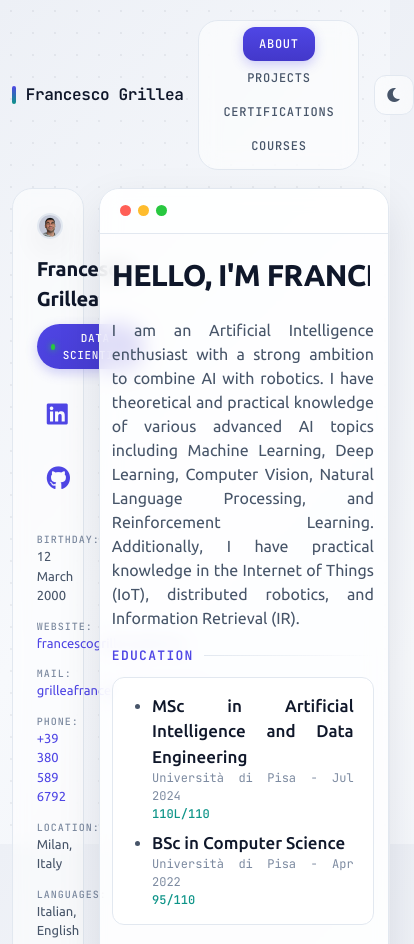
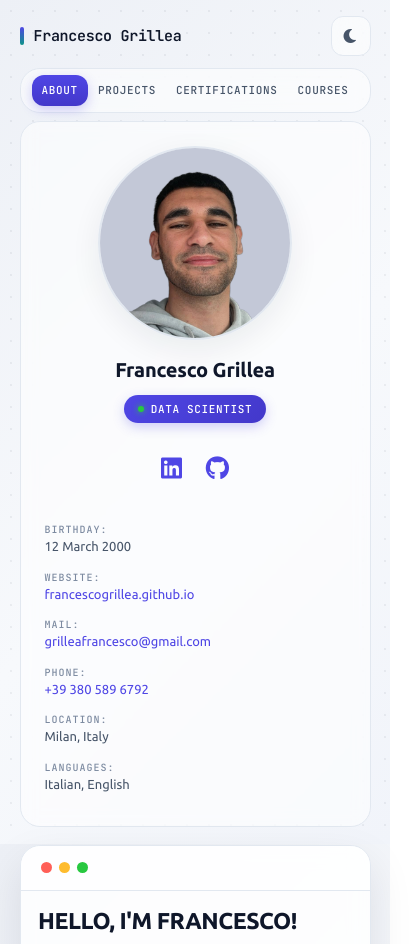
Before and after one commit to francescogrillea/francescogrillea.github.io, a plain HTML site: page index.html in a window 390 px wide. Shown: the top 944 px of the page, 414 px wide, since content can reach past the window. Drawn offline with Linux system fonts and the light colour scheme; a web font is replaced by a local one.

Commit message:
feat: mobile view

```diff
--- a/assets/css/animations.css
+++ b/assets/css/animations.css
@@ -21,3 +21,14 @@
             typewriter 2s steps(80, end),
             blink-caret .1s step-end infinite;
 }
+
+/* The reveal animates width on a single unwrapped line, so on narrow screens
+   it would clip the heading. Let the text wrap and drop the effect instead. */
+@media (max-width: 600px) {
+    .typewriter-animation {
+        overflow: visible;
+        white-space: normal;
+        border-right: 0;
+        animation: none;
+    }
+}
--- a/assets/css/page-content.css
+++ b/assets/css/page-content.css
@@ -235,3 +235,42 @@ ul{
     margin: 1rem 0;
     background: linear-gradient(90deg, transparent, var(--border-light), transparent);
 }
+
+
+/* ============ RESPONSIVE ============ */
+
+/* Percentage padding collapses on small screens, so switch to fixed units. */
+@media (max-width: 900px) {
+    main{
+        padding: 3.4rem 1.5rem 1.75rem;
+    }
+
+    .content-container{
+        margin-bottom: 1.5rem;
+    }
+}
+
+@media (max-width: 600px) {
+    main{
+        padding: 3.2rem 1.1rem 1.5rem;
+    }
+
+    main h1{
+        font-size: 23px;
+    }
+
+    /* Four flexible columns become one readable stack. */
+    .content-container .content-list-multicolumn{
+        flex-direction: column;
+        gap: 10px;
+    }
+
+    .content-container .content-list-multicolumn .list{
+        min-width: 0;
+    }
+
+    .content-container .content-list .list-title,
+    .project-container .project-title{
+        font-size: 16px;
+    }
+}
--- a/assets/css/sidebar.css
+++ b/assets/css/sidebar.css
@@ -9,11 +9,16 @@ sidebar {
     border: 1px solid var(--border-light);
 }
 
+/* Stays a circle at any container width, so the stacked mobile layout
+   does not blow the portrait up to full page width. */
 sidebar .profile-img-wrapper img {
     display: block;
     margin: 0 auto;
     width: 100%;
-    height: 100%;
+    max-width: 190px;
+    aspect-ratio: 1;
+    height: auto;
+    object-fit: cover;
     border-radius: 50%;
     box-shadow: var(--shadow-soft);
     border: 2px solid var(--border-light);
--- a/assets/css/style.css
+++ b/assets/css/style.css
@@ -139,3 +139,63 @@ h1{
     border-color: var(--accent-primary);
     box-shadow: var(--shadow-soft);
 }
+
+
+/* ============ RESPONSIVE ============ */
+
+/* Tablet and below: the sidebar stops being a column and becomes a card
+   above the content, keeping the same reading order. */
+@media (max-width: 900px) {
+    .content-wrapper{
+        grid-template-columns: 1fr;
+        row-gap: 18px;
+        padding: 0 5% 8%;
+    }
+
+    /* Once stacked, the contact card would push the actual content of every
+       page below the fold, so it is kept only on About. */
+    #sidebar-container{
+        display: none;
+    }
+
+    body.page-about #sidebar-container{
+        display: block;
+    }
+}
+
+@media (max-width: 600px) {
+    /* Logo and toggle share the first row, the nav gets a full-width row
+       underneath so it stays centred instead of being squeezed. */
+    .site-header{
+        grid-template-columns: 1fr auto;
+        row-gap: 12px;
+        padding: 16px 5% 8px;
+    }
+
+    .site-header .site-logo{
+        grid-row: 1;
+        grid-column: 1;
+        font-size: 15px;
+    }
+
+    .site-header .theme-toggle{
+        grid-row: 1;
+        grid-column: 2;
+    }
+
+    .main-nav{
+        grid-row: 2;
+        grid-column: 1 / -1;
+    }
+
+    .main-nav .nav-link{
+        font-size: 11px;
+        padding: 7px 10px;
+        margin: 0;
+    }
+
+    /* Justified text on a narrow column opens up word gaps. */
+    body{
+        text-align: left;
+    }
+}
--- a/index.html
+++ b/index.html
@@ -2,6 +2,7 @@
 <html lang="en">
 <head>
   <meta charset="UTF-8">
+  <meta name="viewport" content="width=device-width, initial-scale=1">
   <title>Francesco Grillea :: Home</title>
 
   <link rel="preconnect" href="https://fonts.googleapis.com">
@@ -21,7 +22,7 @@
 
 </head>
 
-<body>
+<body class="page-about">
 
   <header class="site-header" id="header-container"></header>
 
```
Also changed, not shown: certifications.html (+1 -0 lines), courses.html (+1 -0 lines), projects.html (+1 -0 lines).
